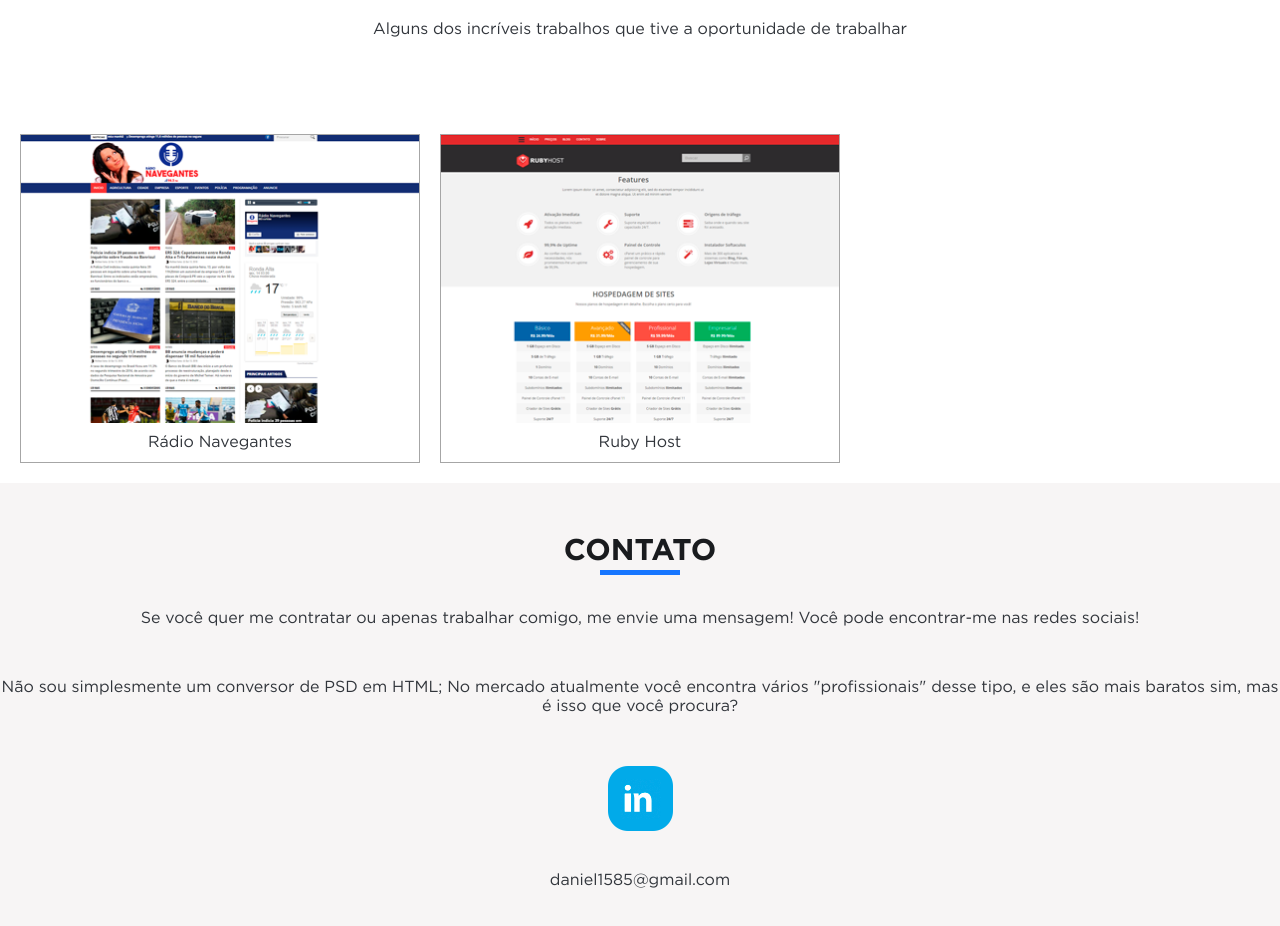
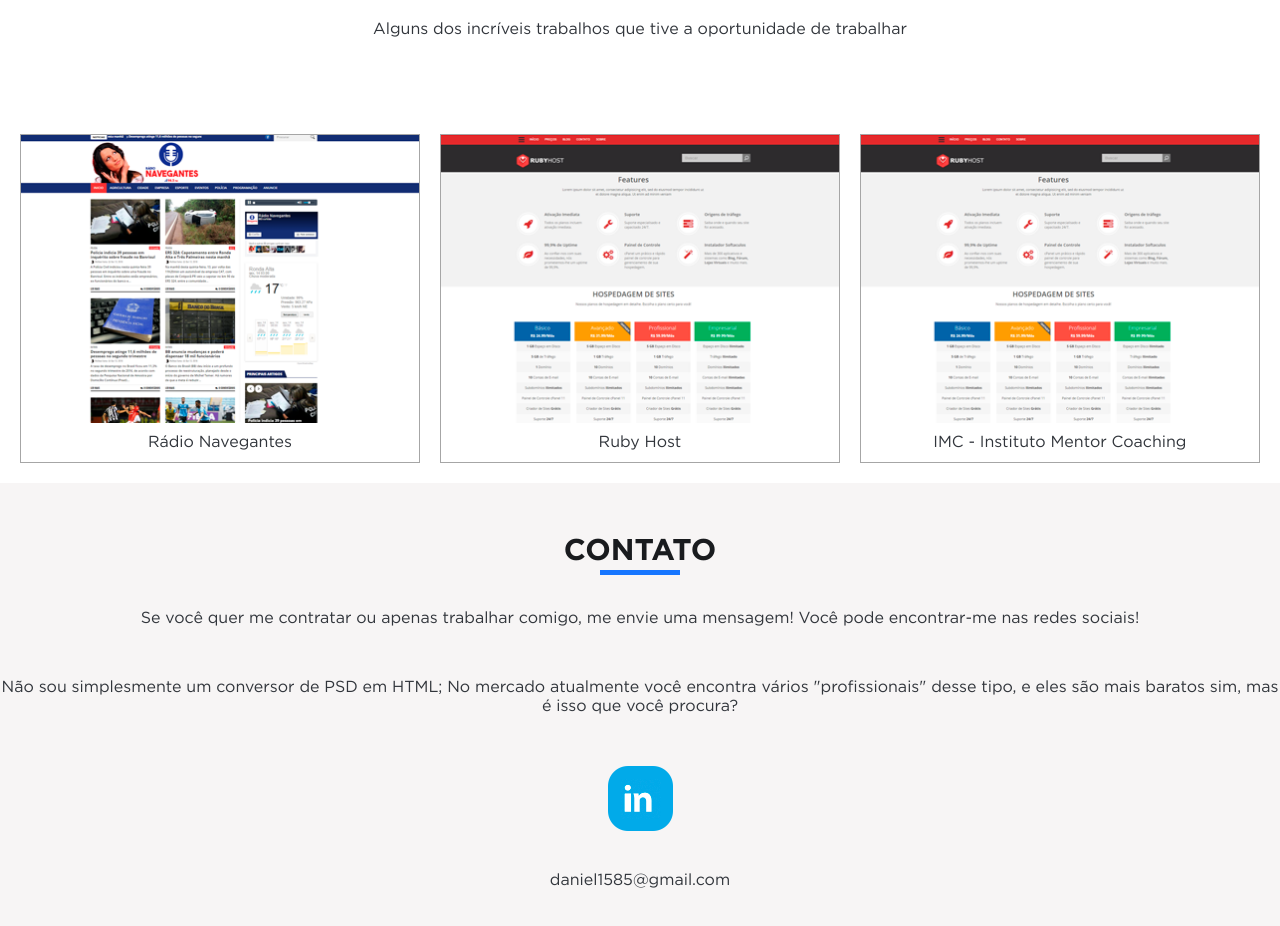
Before and after one commit to danielfedatto/danielfedatto.github.io, a website: page index.html in a window 1280 px wide. Shown: the part 2760-3686 px from the top of the page. Drawn offline with Linux system fonts and the light colour scheme; files whose address does not match are found by name.

Commit message:
Update index.html

```diff
--- a/index.html
+++ b/index.html
@@ -158,12 +158,21 @@
 			</div>
 
 			<div class="boxHold">
-				<a target="_blank" href="http://usuarios.upf.br/~158220/" class="box">
+				<a target="_blank" href="http://www.rubyhost.com.br/" class="box">
 					<div class="boxImg">
 						<img src="img/rubyhost_thumb.png" alt="RubyHost">
 					</div>
 
 					<span class="name">Ruby Host</span>
+				</a>
+			</div>
+			<div class="boxHold">
+				<a target="_blank" href="http://www.institutomentorcoach.com.br/" class="box">
+					<div class="boxImg">
+						<img src="img/rubyhost_thumb.png" alt="RubyHost">
+					</div>
+
+					<span class="name">IMC - Instituto Mentor Coaching</span>
 				</a>
 			</div>
 
```
